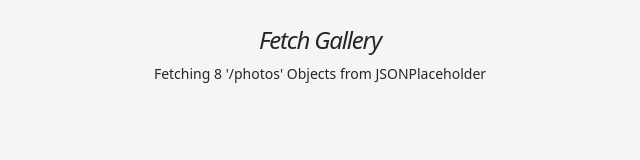
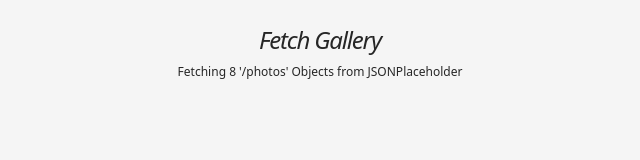
Before and after one commit to GVPproj/fetch-gallery, a React (Vite) app: page / in a window 1280 px wide. Shown: the top 160 px of the page, without its empty margins (320-960 px from the left). Built offline with nearby package versions, Linux system fonts and the light colour scheme; no server answers.

Commit message:
refactor: tidy journal, tidy classNames

```diff
--- a/src/components/Gallery.tsx
+++ b/src/components/Gallery.tsx
@@ -42,7 +42,9 @@
                {index > 0 && (
                   <button
                      onClick={decrement}
-                     className="absolute left-0 z-10 h-8 w-8 rounded border border-neutral-400 bg-neutral-200 bg-opacity-50 active:scale-90 sm:h-8 sm:w-8"
+                     className="absolute left-0 z-10 h-8 w-8
+                              rounded border border-neutral-400 bg-neutral-200
+                              bg-opacity-50 active:scale-90 sm:h-8 sm:w-8"
                   >
                      <img src={chevronLeft} alt="Go left" />
                   </button>
@@ -50,19 +52,20 @@
                {index < data.length - 1 && (
                   <button
                      onClick={increment}
-                     className="absolute right-0 z-10 h-8 w-8 rounded border border-neutral-400 bg-neutral-200 bg-opacity-50 active:scale-90"
+                     className="absolute right-0 z-10 h-8 w-8
+                                rounded border border-neutral-400 bg-neutral-200
+                                bg-opacity-50 active:scale-90"
                   >
                      <img src={chevronRight} alt="Go right" />
                   </button>
                )}
                <div className="h-full w-full overflow-hidden">
-                  {/* setting transform: translateX property wih Framer motion
-               we will use our stateful index mutliplied by 100% of the div width
-            */}
+                  {/* setting 'transform: translateX' CSS property wih Framer motion
+                      we will use our stateful index mutliplied by 100% of the div width */}
                   <motion.div
                      animate={{ x: `-${index * 100}%` }}
                      transition={{ duration: 0.5 }}
-                     className="flex  h-full"
+                     className="flex h-full"
                   >
                      {data.map(({ id, url, title }: imageObject) => {
                         return <GalleryImage id={id} url={url} title={title} />
@@ -71,7 +74,7 @@
                </div>
             </div>
             <button
-               className="transform self-center rounded-full bg-neutral-600 px-4 py-2 text-neutral-50 hover:bg-neutral-500 active:scale-90 md:px-8 md:py-4 md:text-xl"
+               className="transform self-center rounded-full bg-neutral-600 px-4 py-2 text-neutral-50 transition-colors hover:bg-neutral-500 active:scale-90 md:px-8 md:py-4 md:text-xl"
                onClick={handleShuffleClick}
             >
                {shuffleButtonText}
--- a/src/components/GalleryImage.tsx
+++ b/src/components/GalleryImage.tsx
@@ -12,14 +12,14 @@
       >
          <div
             className="absolute z-10 max-w-[24ch] rotate-45
-                           rounded-full bg-neutral-800 bg-opacity-60 px-8 py-4
-                           text-center text-sm font-semibold text-neutral-100 sm:text-base"
+                       rounded-full bg-neutral-800 bg-opacity-60 px-8 py-4
+                       text-center text-sm font-semibold text-neutral-100 sm:text-base"
          >
             {title}
          </div>
          <img
             className="absolute h-5/6 w-5/6 rounded-lg
-                              border-8 border-neutral-600 object-cover shadow-lg"
+                       border-8 border-neutral-600 object-cover shadow-lg"
             src={url}
             alt={title}
          />
--- a/src/components/SiteHeader.tsx
+++ b/src/components/SiteHeader.tsx
@@ -4,7 +4,7 @@
          <h1 className="mb-2 text-xl sm:text-2xl">
             <span className="italic tracking-tighter">Fetch Gallery</span>
          </h1>
-         <h2 className="text-sm">
+         <h2 className="text-xs">
             Fetching 8 '/photos' Objects from JSONPlaceholder
          </h2>
       </header>
```
Also changed, not shown: 1 other file (tests, documents, lock files or other folders).
